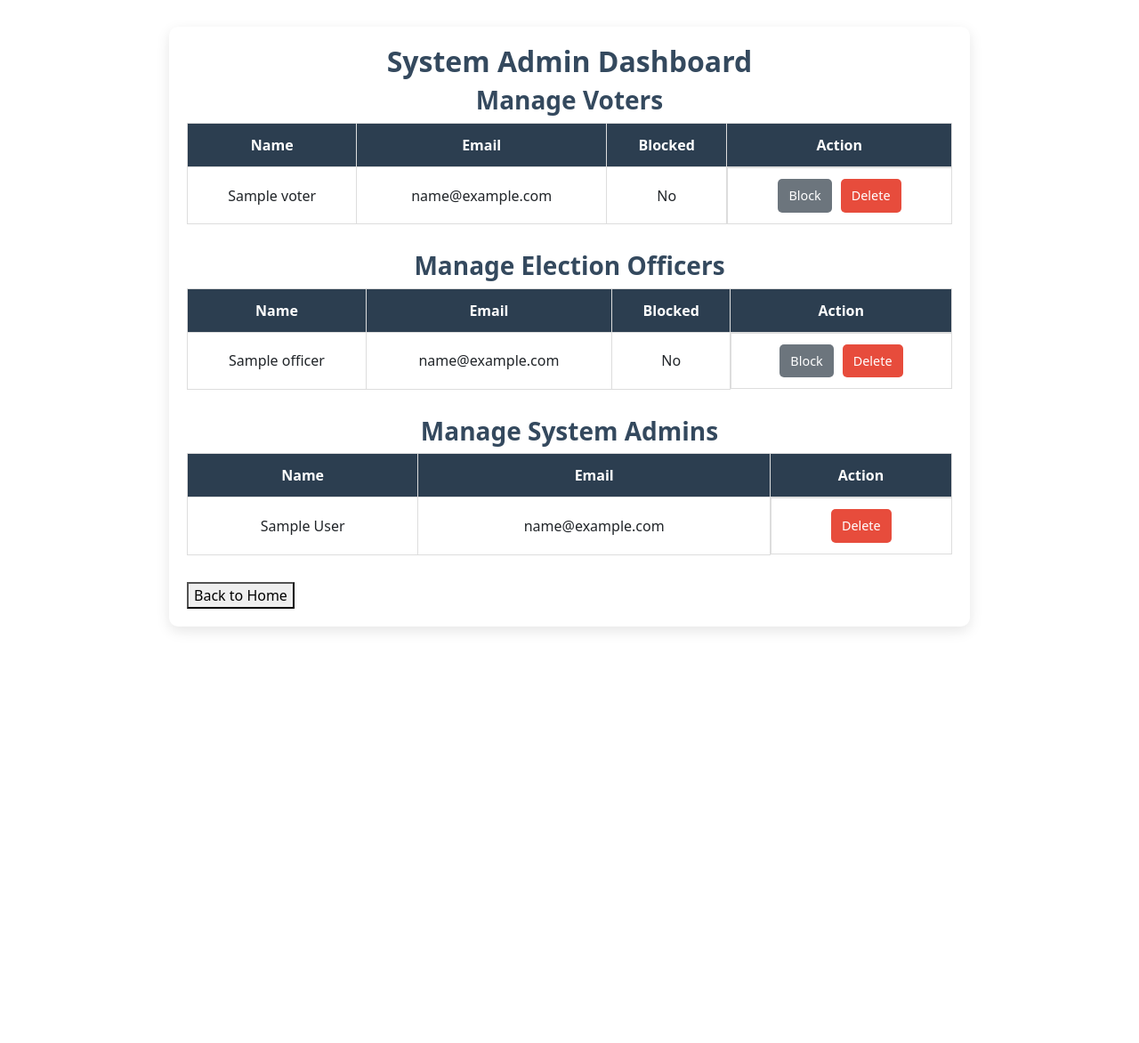
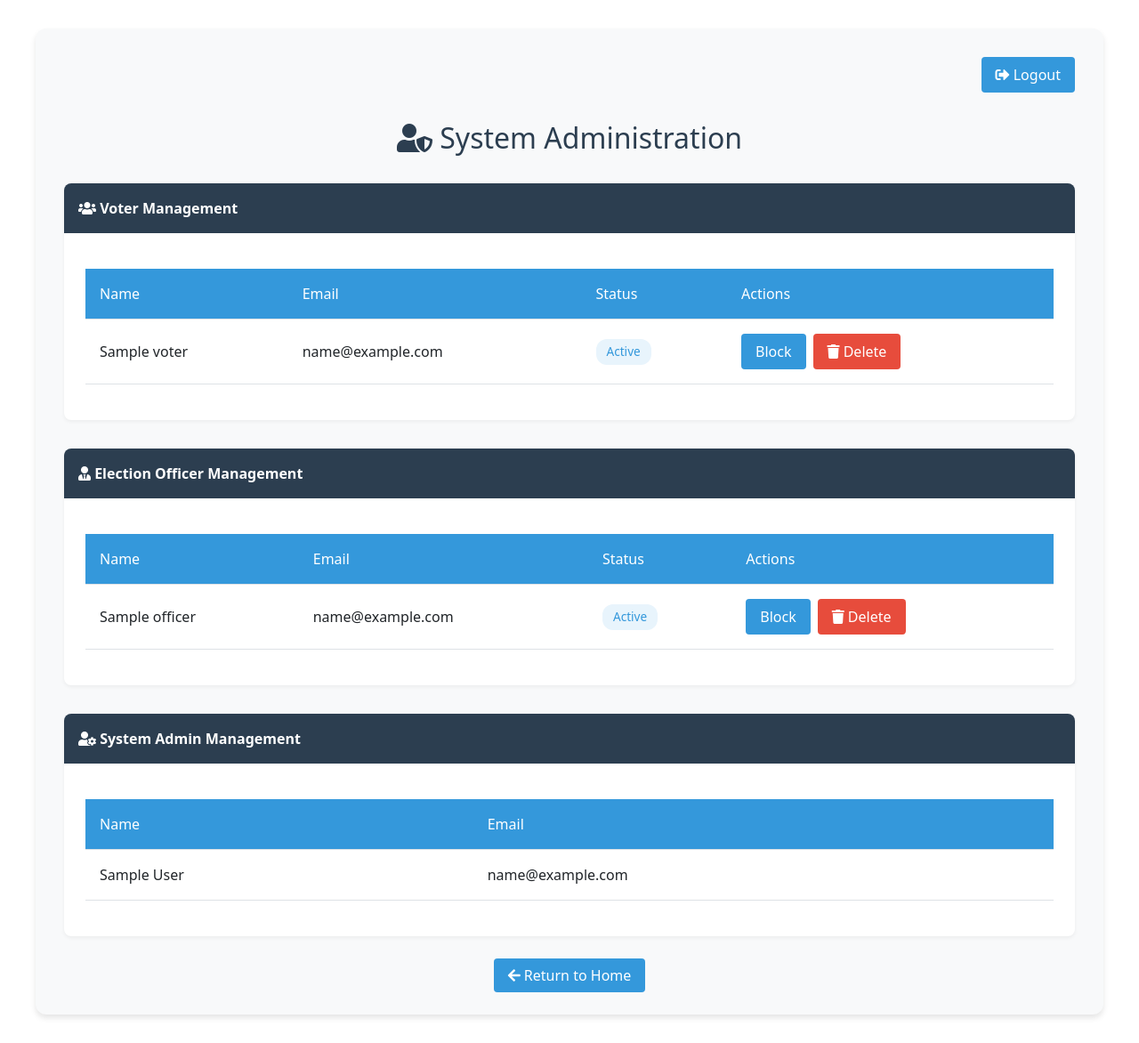
Before and after one commit to Natnaelwa7/evotingdeployment, a Flask app: page /sysadmin/dashboard in a window 1280 px wide. Shown: the whole page at 89% size. Before the commit the page ends 709 px from the top, so only its background shows below. Run offline with Flask 3, Linux system fonts and the light colour scheme; a user stored in the database is signed in; tables that the repository leaves empty hold one stand-in row (values such as "Sample post"); some libraries are stand-ins or nearby versions.

Commit message:
Update sysadmin_dashboard.html

```diff
--- a/templates/sysadmin_dashboard.html
+++ b/templates/sysadmin_dashboard.html
@@ -3,168 +3,248 @@
 {% block content %}
 <style>
     .dashboard-container {
-        max-width: 900px;
-        margin: 30px auto;
-        padding: 20px;
-        background: white;
-        border-radius: 10px;
-        box-shadow: 0 5px 15px rgba(0,0,0,0.1);
+        max-width: 1200px;
+        margin: 2rem auto;
+        padding: 2rem;
+        background: #f8f9fa;
+        border-radius: 12px;
+        box-shadow: 0 4px 6px rgba(0,0,0,0.1);
     }
 
-    h2, h3 {
-        text-align: center;
-        color: #34495e;
-        font-weight: bold;
+    .management-card {
+        background: white;
+        border-radius: 8px;
+        box-shadow: 0 2px 4px rgba(0,0,0,0.05);
+        margin-bottom: 2rem;
+        overflow: hidden;
     }
 
-    .table-container {
-        width: 100%;
-        margin-bottom: 30px;
-        border-collapse: collapse;
+    .card-header {
+        background: #2c3e50;
+        color: white;
+        padding: 1rem;
+        font-weight: 600;
     }
 
-    .table-container th, .table-container td {
-        padding: 12px;
-        border: 1px solid #ddd;
-        text-align: center;
+    .card-body {
+        padding: 1.5rem;
     }
 
-    .table-container th {
-        background-color: #2c3e50;
-        color: white;
+    .data-table {
+        width: 100%;
+        border-collapse: collapse;
+        margin: 1rem 0;
     }
 
-    .admin-action {
-        padding: 8px 12px;
-        border: none;
-        border-radius: 5px;
-        font-size: 0.9rem;
-        cursor: pointer;
-        transition: 0.3s ease;
-        color: white;
+    .data-table th,
+    .data-table td {
+        padding: 1rem;
+        text-align: left;
+        border-bottom: 1px solid #dee2e6;
     }
 
-    .bg-danger {
-        background-color: #e74c3c;
-    }
-
-    .bg-danger:hover {
-        background-color: #c0392b;
-    }
-
-    .bg-secondary {
-        background-color: #7f8c8d;
-    }
-
-    .bg-secondary:hover {
-        background-color: #5d6d7e;
+    .data-table th {
+        background: #3498db;
+        color: white;
+        font-weight: 500;
     }
 
     .action-buttons {
         display: flex;
-        justify-content: center;
-        gap: 10px;
+        gap: 0.5rem;
+        justify-content: flex-start;
     }
 
-    .confirm-delete {
-        background-color: #e74c3c;
+    .btn-primary {
+        background: #3498db;
+        border: none;
+        padding: 0.5rem 1rem;
+        border-radius: 4px;
         color: white;
-        padding: 8px 12px;
-        border: none;
-        border-radius: 5px;
         cursor: pointer;
-        font-size: 0.9rem;
-        transition: 0.3s ease;
+        transition: background 0.3s ease;
     }
 
-    .confirm-delete:hover {
-        background-color: #c0392b;
+    .btn-primary:hover {
+        background: #2980b9;
+    }
+
+    .btn-danger {
+        background: #e74c3c;
+        border: none;
+        padding: 0.5rem 1rem;
+        border-radius: 4px;
+        color: white;
+        cursor: pointer;
+        transition: background 0.3s ease;
+    }
+
+    .btn-danger:hover {
+        background: #c0392b;
+    }
+
+    .status-indicator {
+        display: inline-block;
+        padding: 0.25rem 0.75rem;
+        border-radius: 12px;
+        font-size: 0.85rem;
+    }
+
+    .status-active {
+        background: #e8f4fc;
+        color: #3498db;
+    }
+
+    .status-inactive {
+        background: #f8d7da;
+        color: #721c24;
+    }
+
+    .logout-section {
+        display: flex;
+        justify-content: flex-end;
+        margin-bottom: 2rem;
     }
 </style>
 
 <div class="dashboard-container">
-    <h2>System Admin Dashboard</h2>
+    <div class="logout-section">
+        <form action="{{ url_for('logout') }}" method="POST">
+            <button type="submit" class="btn-primary">
+                <i class="fas fa-sign-out-alt"></i> Logout
+            </button>
+        </form>
+    </div>
 
-    <!-- Manage Voters -->
-    <h3>Manage Voters</h3>
-    <table class="table-container">
+    <h2 style="color: #2c3e50; text-align: center; margin-bottom: 2rem;">
+        <i class="fas fa-user-shield"></i> System Administration
+    </h2>
+
+    <!-- Voter Management -->
+    <div class="management-card">
+        <div class="card-header">
+            <i class="fas fa-users"></i> Voter Management
+        </div>
+        <div class="card-body">
+            <table class="data-table">
+                <thead>
                     <tr>
                         <th>Name</th>
                         <th>Email</th>
-            <th>Blocked</th>
-            <th>Action</th>
+                        <th>Status</th>
+                        <th>Actions</th>
                     </tr>
+                </thead>
+                <tbody>
                     {% for voter in voters %}
                     <tr>
                         <td>{{ voter.name }}</td>
                         <td>{{ voter.email }}</td>
-                <td>{{ 'Yes' if voter.blocked else 'No' }}</td>
-                <td class="action-buttons">
+                        <td>
+                            <span class="status-indicator {% if voter.blocked %}status-inactive{% else %}status-active{% endif %}">
+                                {{ 'Blocked' if voter.blocked else 'Active' }}
+                            </span>
+                        </td>
+                        <td>
+                            <div class="action-buttons">
                                 <form action="{{ url_for('block_voter', voter_id=voter.id) }}" method="POST">
-                        <button class="admin-action {% if voter.blocked %}bg-danger{% else %}bg-secondary{% endif %}">
+                                    <button type="submit" class="btn-primary">
                                         {{ 'Unblock' if voter.blocked else 'Block' }}
                                     </button>
                                 </form>
-                    <form action="{{ url_for('delete_voter', voter_id=voter.id) }}" method="POST" onsubmit="return confirm('Are you sure you want to delete this voter?')">
-                        <button class="confirm-delete">Delete</button>
+                                <form action="{{ url_for('delete_voter', voter_id=voter.id) }}" method="POST" onsubmit="return confirm('Are you sure?')">
+                                    <button type="submit" class="btn-danger">
+                                        <i class="fas fa-trash"></i> Delete
+                                    </button>
                                 </form>
+                            </div>
                         </td>
                     </tr>
                     {% endfor %}
+                </tbody>
             </table>
+        </div>
+    </div>
 
-    <!-- Manage Election Officers -->
-    <h3>Manage Election Officers</h3>
-    <table class="table-container">
+    <!-- Officer Management -->
+    <div class="management-card">
+        <div class="card-header">
+            <i class="fas fa-user-tie"></i> Election Officer Management
+        </div>
+        <div class="card-body">
+            <table class="data-table">
+                <thead>
                     <tr>
                         <th>Name</th>
                         <th>Email</th>
-            <th>Blocked</th>
-            <th>Action</th>
+                        <th>Status</th>
+                        <th>Actions</th>
                     </tr>
+                </thead>
+                <tbody>
                     {% for officer in officers %}
                     <tr>
                         <td>{{ officer.name }}</td>
                         <td>{{ officer.email }}</td>
-                <td>{{ 'Yes' if officer.blocked else 'No' }}</td>
-                <td class="action-buttons">
+                        <td>
+                            <span class="status-indicator {% if officer.blocked %}status-inactive{% else %}status-active{% endif %}">
+                                {{ 'Blocked' if officer.blocked else 'Active' }}
+                            </span>
+                        </td>
+                        <td>
+                            <div class="action-buttons">
                                 <form action="{{ url_for('block_officer', officer_id=officer.id) }}" method="POST">
-                        <button class="admin-action {% if officer.blocked %}bg-danger{% else %}bg-secondary{% endif %}">
+                                    <button type="submit" class="btn-primary">
                                         {{ 'Unblock' if officer.blocked else 'Block' }}
                                     </button>
                                 </form>
-                    <form action="{{ url_for('delete_officer', officer_id=officer.id) }}" method="POST" onsubmit="return confirm('Are you sure you want to delete this officer?')">
-                        <button class="confirm-delete">Delete</button>
+                                <form action="{{ url_for('delete_officer', officer_id=officer.id) }}" method="POST" onsubmit="return confirm('Are you sure?')">
+                                    <button type="submit" class="btn-danger">
+                                        <i class="fas fa-trash"></i> Delete
+                                    </button>
                                 </form>
+                            </div>
                         </td>
                     </tr>
                     {% endfor %}
+                </tbody>
             </table>
+        </div>
+    </div>
 
-    <!-- Manage System Admins -->
-    <h3>Manage System Admins</h3>
-    <table class="table-container">
+    <!-- Admin Management -->
+    <div class="management-card">
+        <div class="card-header">
+            <i class="fas fa-user-cog"></i> System Admin Management
+        </div>
+        <div class="card-body">
+            <table class="data-table">
+                <thead>
                     <tr>
                         <th>Name</th>
                         <th>Email</th>
-            <th>Action</th>
                     </tr>
+                </thead>
+                <tbody>
                     {% for admin in admins %}
                     <tr>
                         <td>{{ admin.name }}</td>
                         <td>{{ admin.email }}</td>
-                <td class="action-buttons">
-                    <form action="{{ url_for('delete_admin', admin_id=admin.id) }}" method="POST" onsubmit="return confirm('Are you sure you want to delete this admin?')">
-                        <button class="confirm-delete">Delete</button>
-                    </form>
-                </td>
                     </tr>
                     {% endfor %}
+                </tbody>
             </table>
-    <a href="{{ url_for('home') }}">
-        <button>Back to Home</button>
-    </a>
-
+        </div>
     </div>
 
+    <div style="text-align: center; margin-top: 2rem;">
+        <a href="{{ url_for('home') }}" class="btn-primary" style="text-decoration: none;">
+            <i class="fas fa-arrow-left"></i> Return to Home
+        </a>
+    </div>
+</div>
+
+<!-- Font Awesome Icons -->
+<link rel="stylesheet" href="https://cdnjs.cloudflare.com/ajax/libs/font-awesome/5.15.4/css/all.min.css">
+
 {% endblock %}
```
Lines whose indentation alone changed are shown as unchanged.
